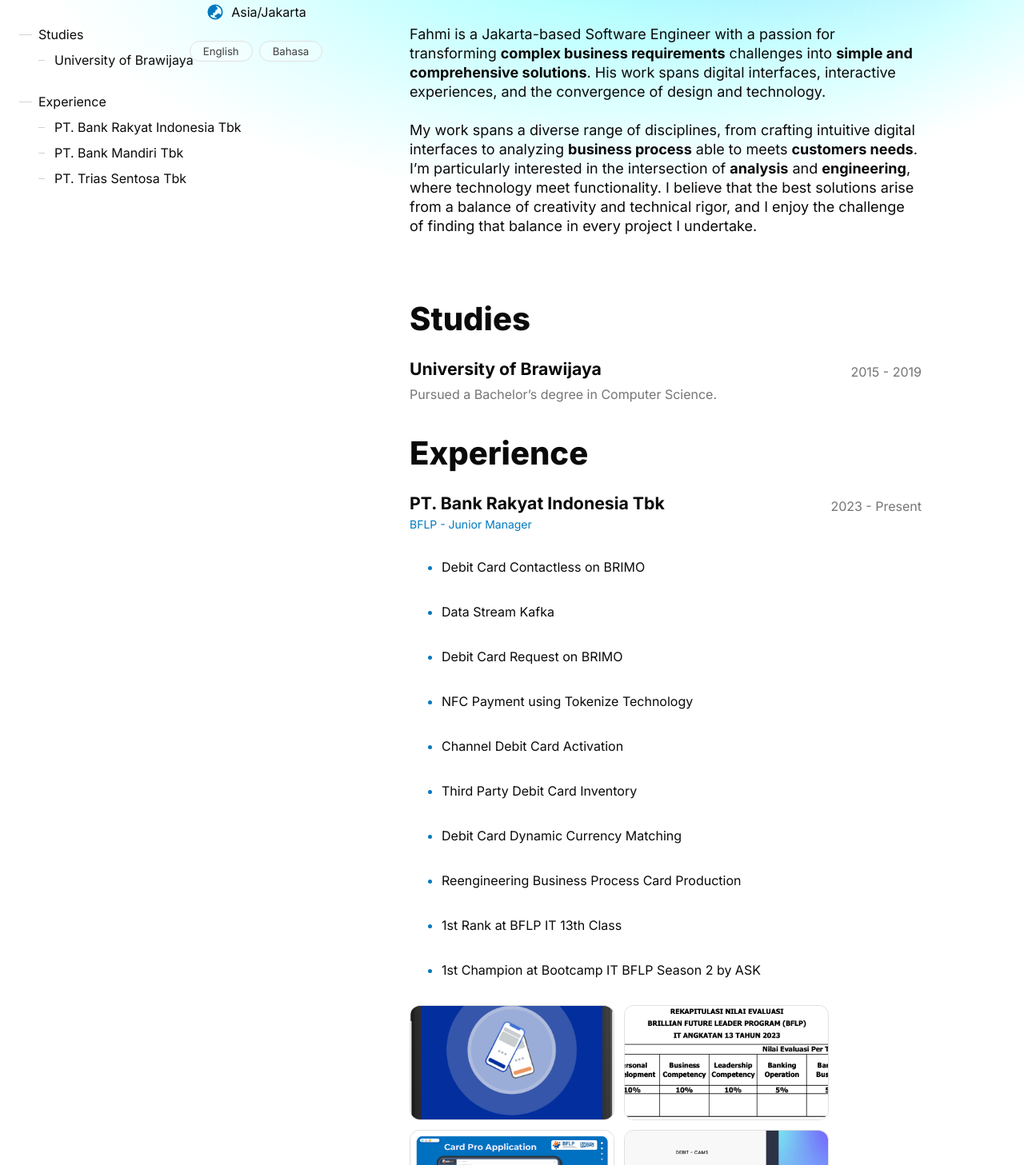
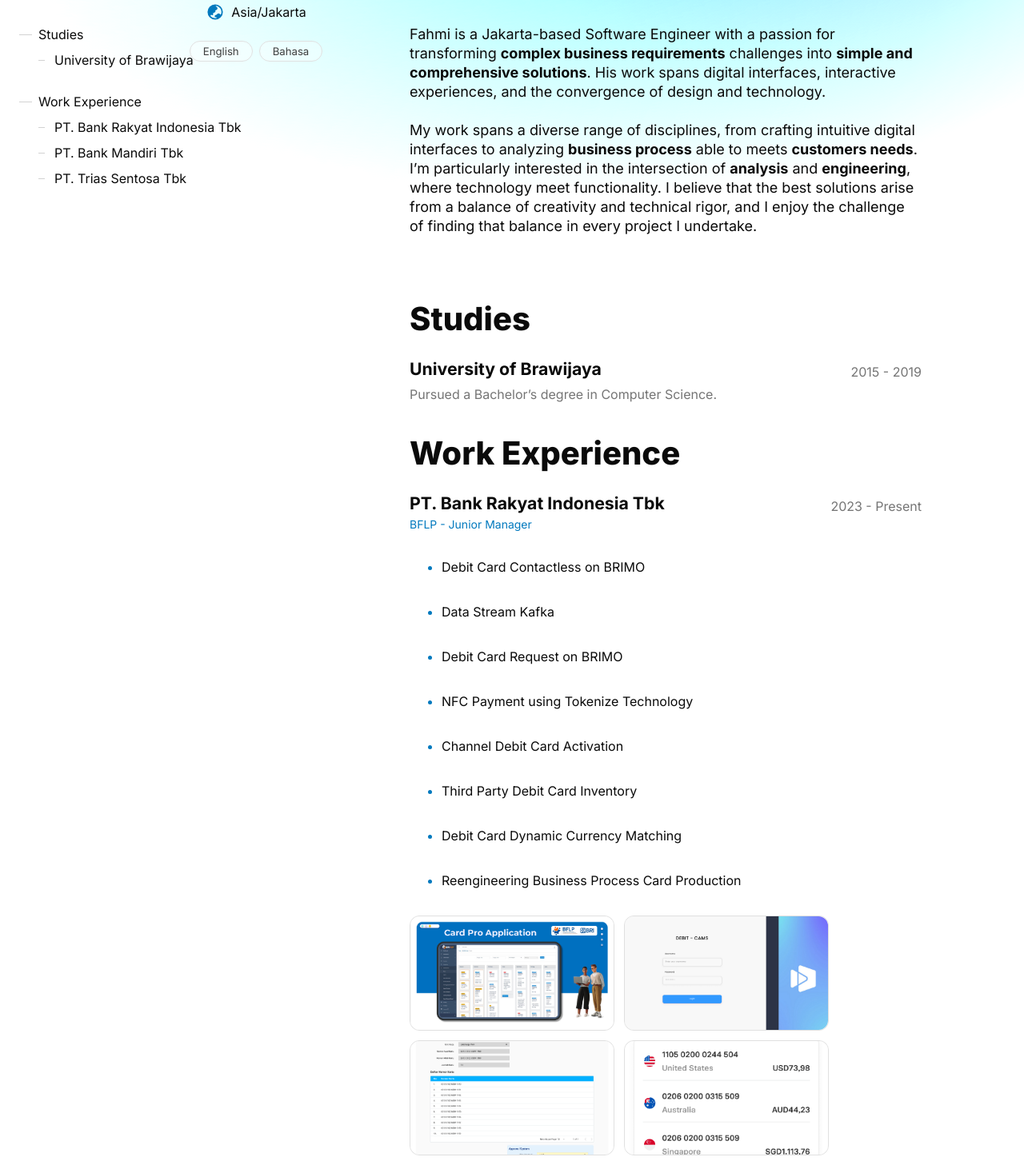
Before and after one commit to fa-mi/magic-portfolio-for-next-js, a Next.js app: page /about in a window 1280 px wide. Shown: the part 293-1750 px from the top of the page at 80% size. Built offline with nearby package versions, Linux system fonts and the light colour scheme.

Commit message:
test
test

```diff
--- a/src/app/resources/content.js
+++ b/src/app/resources/content.js
@@ -77,7 +77,7 @@ const about = {
     },
     work: {
         display: true, // set to false to hide this section
-        title: 'Experience',
+        title: 'Work Experience',
         experiences: [
             {
                 company: 'PT. Bank Rakyat Indonesia Tbk',
@@ -91,23 +91,9 @@ const about = {
                     <>Channel Debit Card Activation</>,
                     <>Third Party Debit Card Inventory</>,
                     <>Debit Card Dynamic Currency Matching</>,
-                    <>Reengineering Business Process Card Production</>,
-                    <>1st Rank at BFLP IT 13th Class</>,
-                    <>1st Champion at Bootcamp IT BFLP Season 2 by ASK</>
+                    <>Reengineering Business Process Card Production</>
                 ],
                 images: [ // optional: leave the array empty if you don't want to display images
-                    {
-                        src: '/images/projects/work/bri/one-tap.png',
-                        alt: 'One Tap',
-                        width: 16,
-                        height: 9
-                    },
-                    {
-                        src: '/images/projects/work/bri/bflp.png',
-                        alt: 'BFLP',
-                        width: 16,
-                        height: 9
-                    },
                     {
                         src: '/images/projects/work/bri/cardpro.png',
                         alt: 'Cardpro',
```
Also changed, not shown: src/app/resources/content-blog.js (+1 -15 lines), src/app/resources/content-minimal.js (+1 -15 lines).
